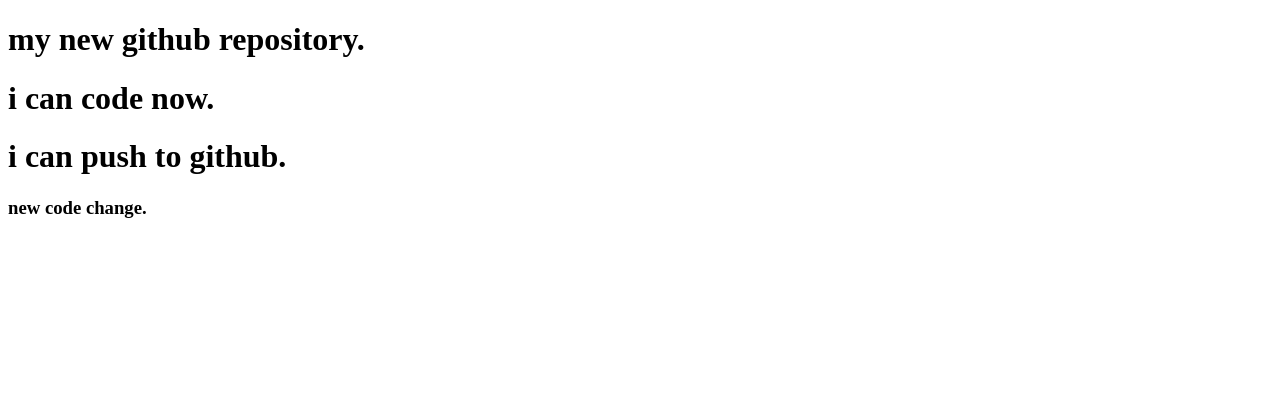
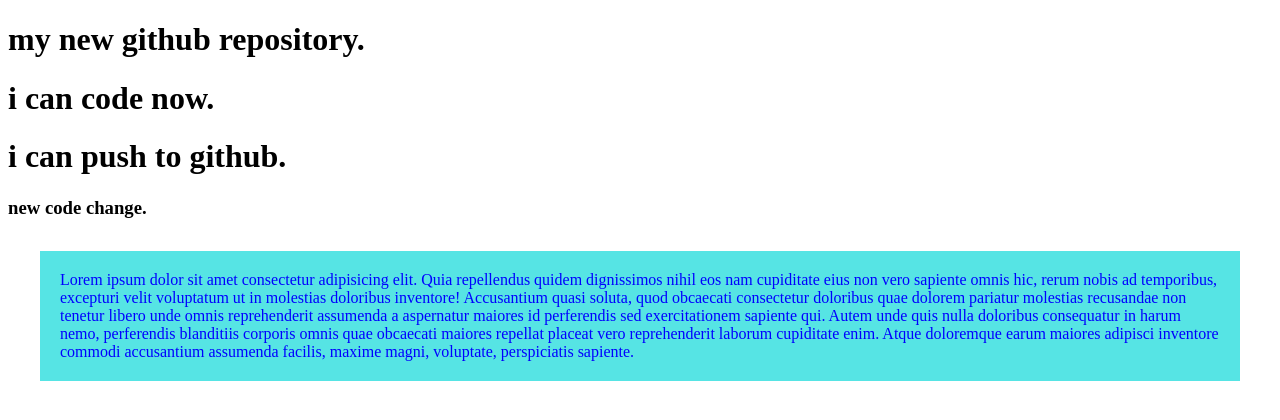
Before and after one commit to saidurrahman6/my-new-repo, a plain HTML site: page new.html in a window 1280 px wide. Drawn offline with Linux system fonts and the light colour scheme.

```diff
--- a/new.html
+++ b/new.html
@@ -5,6 +5,7 @@
     <meta http-equiv="X-UA-Compatible" content="IE=edge">
     <meta name="viewport" content="width=device-width, initial-scale=1.0">
     <title>my new repository</title>
+    <link rel="stylesheet" href="style.css">
 </head>
 <body>
     <h1>
@@ -19,5 +20,10 @@
     <h3>
         new code change.
     </h3>
+
+    <p>
+        Lorem ipsum dolor sit amet consectetur adipisicing elit. Quia repellendus quidem dignissimos nihil eos nam cupiditate eius non vero sapiente omnis hic, rerum nobis ad temporibus, excepturi velit voluptatum ut in molestias doloribus inventore! Accusantium quasi soluta, quod obcaecati consectetur doloribus quae dolorem pariatur molestias recusandae non tenetur libero unde omnis reprehenderit assumenda a aspernatur maiores id perferendis sed exercitationem sapiente qui. Autem unde quis nulla doloribus consequatur in harum nemo, perferendis blanditiis corporis omnis quae obcaecati maiores repellat placeat vero reprehenderit laborum cupiditate enim. Atque doloremque earum maiores adipisci inventore commodi accusantium assumenda facilis, maxime magni, voluptate, perspiciatis sapiente.
+    </p>
+
 </body>
 </html>
--- /dev/null
+++ b/style.css
@@ -0,0 +1,6 @@
+p{
+    background-color: rgba(23, 218, 218, 0.726);
+    color: blue;
+    margin:2em ;
+    padding: 20px;
+}
```
